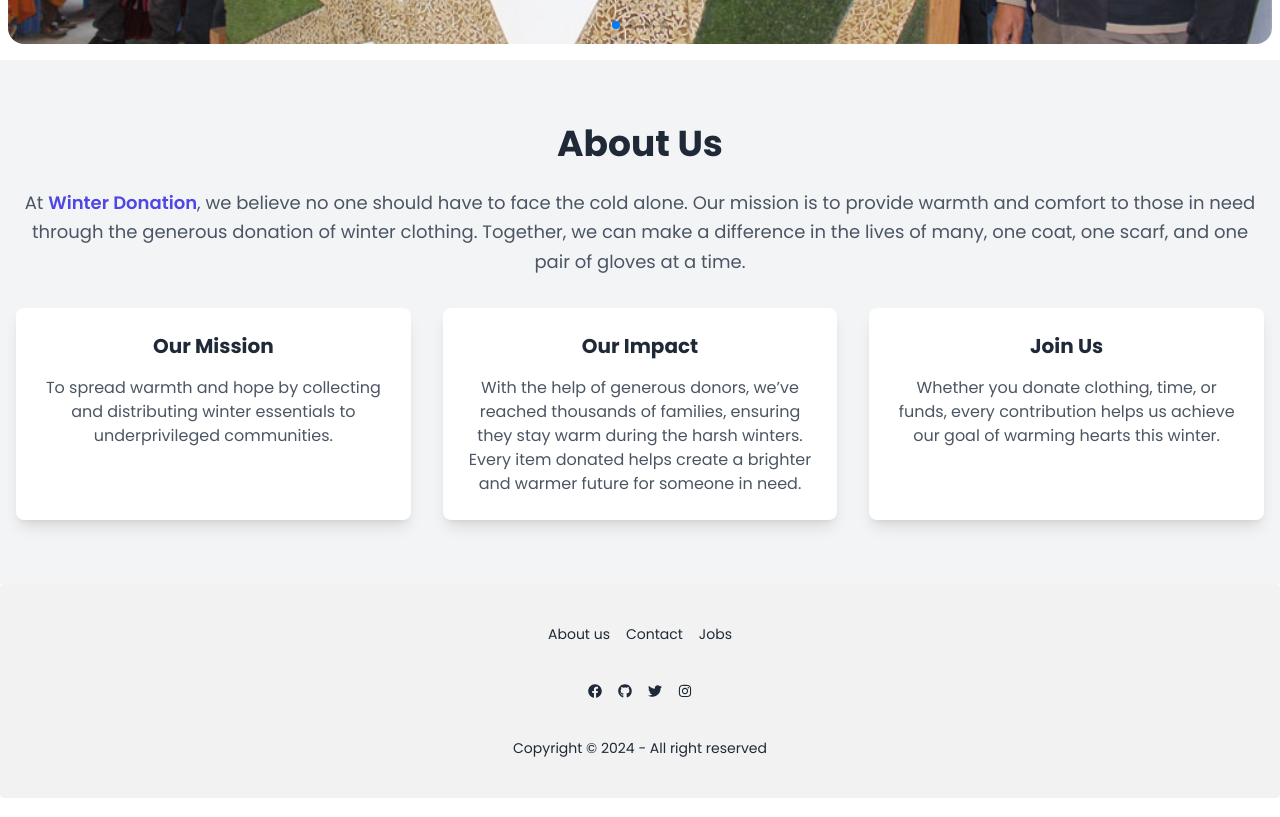
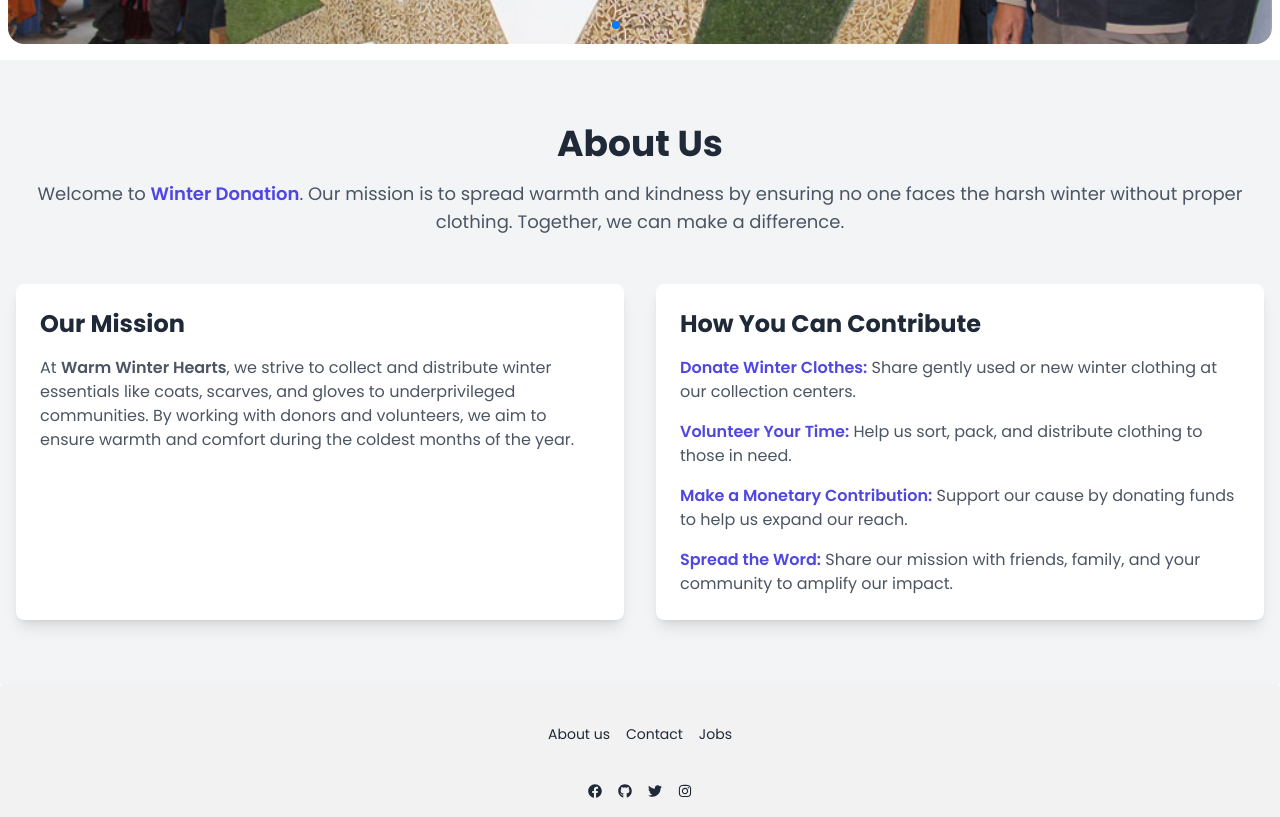
Before and after one commit to sakib-333/ph-b10-a9, a React (Vite) app: page / in a window 1280 px wide. Shown: the part 540-1357 px from the top of the page. Built offline with nearby package versions, Linux system fonts and the light colour scheme; no server answers.

Commit message:
Update about section.

```diff
--- a/src/components/About.jsx
+++ b/src/components/About.jsx
@@ -3,41 +3,68 @@ import React from "react";
 const About = () => {
   return (
     <section className="bg-gray-100 py-16">
-      <div className="container mx-auto px-4 text-center">
-        <h2 className="text-4xl font-bold text-gray-800 mb-6">About Us</h2>
-        <p className="text-lg text-gray-600 leading-relaxed mb-8">
-          At{" "}
-          <span className="text-indigo-600 font-semibold">Winter Donation</span>
-          , we believe no one should have to face the cold alone. Our mission is
-          to provide warmth and comfort to those in need through the generous
-          donation of winter clothing. Together, we can make a difference in the
-          lives of many, one coat, one scarf, and one pair of gloves at a time.
-        </p>
-        <div className="grid grid-cols-1 md:grid-cols-3 gap-8">
+      <div className="container mx-auto px-4">
+        <div className="text-center mb-12">
+          <h2 className="text-4xl font-bold text-gray-800 mb-4">About Us</h2>
+          <p className="text-lg text-gray-600">
+            Welcome to{" "}
+            <span className="text-indigo-600 font-semibold">
+              Winter Donation
+            </span>
+            . Our mission is to spread warmth and kindness by ensuring no one
+            faces the harsh winter without proper clothing. Together, we can
+            make a difference.
+          </p>
+        </div>
+
+        <div className="grid grid-cols-1 md:grid-cols-2 gap-8">
+          {/* Mission Section */}
           <div className="bg-white shadow-lg rounded-lg p-6">
-            <h3 className="text-xl font-bold text-gray-800 mb-4">
+            <h3 className="text-2xl font-bold text-gray-800 mb-4">
               Our Mission
             </h3>
             <p className="text-gray-600">
-              To spread warmth and hope by collecting and distributing winter
-              essentials to underprivileged communities.
+              At <span className="font-semibold">Warm Winter Hearts</span>, we
+              strive to collect and distribute winter essentials like coats,
+              scarves, and gloves to underprivileged communities. By working
+              with donors and volunteers, we aim to ensure warmth and comfort
+              during the coldest months of the year.
             </p>
           </div>
+
+          {/* Contribution Section */}
           <div className="bg-white shadow-lg rounded-lg p-6">
-            <h3 className="text-xl font-bold text-gray-800 mb-4">Our Impact</h3>
-            <p className="text-gray-600">
-              With the help of generous donors, we’ve reached thousands of
-              families, ensuring they stay warm during the harsh winters. Every
-              item donated helps create a brighter and warmer future for someone
-              in need.
-            </p>
-          </div>
-          <div className="bg-white shadow-lg rounded-lg p-6">
-            <h3 className="text-xl font-bold text-gray-800 mb-4">Join Us</h3>
-            <p className="text-gray-600">
-              Whether you donate clothing, time, or funds, every contribution
-              helps us achieve our goal of warming hearts this winter.
-            </p>
+            <h3 className="text-2xl font-bold text-gray-800 mb-4">
+              How You Can Contribute
+            </h3>
+            <ul className="text-gray-600 space-y-4">
+              <li>
+                <span className="font-semibold text-indigo-600">
+                  Donate Winter Clothes:
+                </span>{" "}
+                Share gently used or new winter clothing at our collection
+                centers.
+              </li>
+              <li>
+                <span className="font-semibold text-indigo-600">
+                  Volunteer Your Time:
+                </span>{" "}
+                Help us sort, pack, and distribute clothing to those in need.
+              </li>
+              <li>
+                <span className="font-semibold text-indigo-600">
+                  Make a Monetary Contribution:
+                </span>{" "}
+                Support our cause by donating funds to help us expand our reach.
+              </li>
+              <li>
+                <span className="font-semibold text-indigo-600">
+                  Spread the Word:
+                </span>{" "}
+                Share our mission with friends, family, and your community to
+                amplify our impact.
+              </li>
+            </ul>
           </div>
         </div>
       </div>
```
